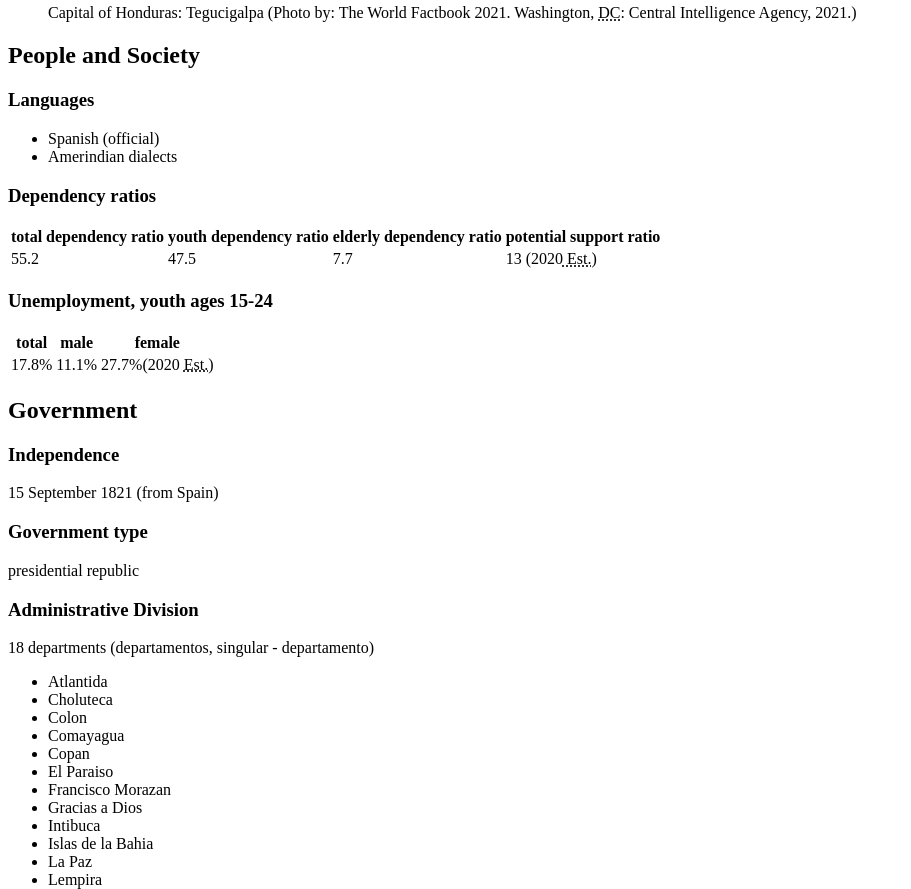
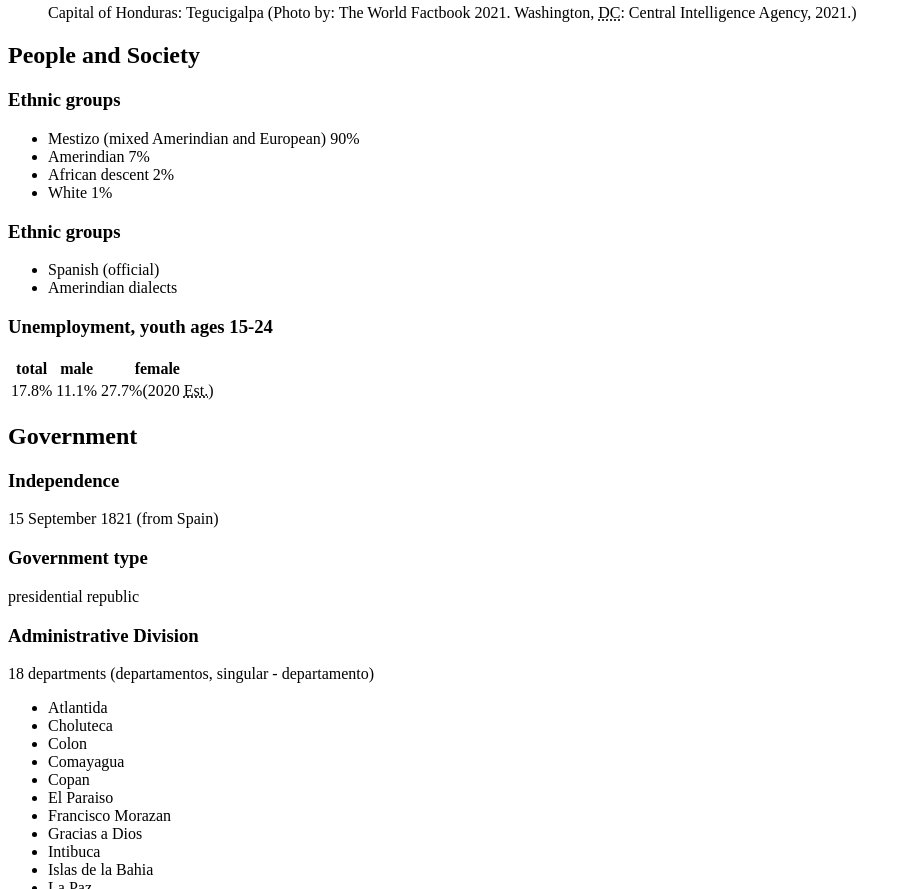
Before and after one commit to axa306/axa306.github.io, a plain HTML site: page honduras.html in a window 1280 px wide. Shown: the part 1246-2135 px from the top of the page, without its empty margins (0-911 px from the left). Drawn offline with Linux system fonts and the light colour scheme.

Commit message:
Update honduras.html

```diff
--- a/honduras.html
+++ b/honduras.html
@@ -41,27 +41,19 @@
     <section id="people-and-society">
       <h2>People and Society</h2>
 
-      <h3>Languages</h3>
+      <h3>Ethnic groups</h3>
+      <ul>
+        <li>Mestizo (mixed Amerindian and European) 90%</li>
+        <li>Amerindian 7%</li>
+        <li>African descent 2%</li>
+        <li>White 1%</li>
+      </ul>
+
+      <h3>Ethnic groups</h3>
       <ul>
         <li>Spanish (official)</li>
         <li>Amerindian dialects</li>
       </ul>
-
-      <h3>Dependency ratios</h3>
-      <table>
-        <tr>
-          <th>total dependency ratio</th>
-          <th>youth dependency ratio</th>
-          <th>elderly dependency ratio</th>
-          <th>potential support ratio</th>
-        </tr>
-        <tr>
-          <td>55.2</td>
-          <td>47.5</td>
-          <td>7.7</td>
-          <td>13 (<time datetime="2020">2020</time><abbr title="Estimate"> Est.)</abbr></td>
-        </tr>
-      </table>
 
       <h3>Unemployment, youth ages 15-24</h3>
       <table>
```
